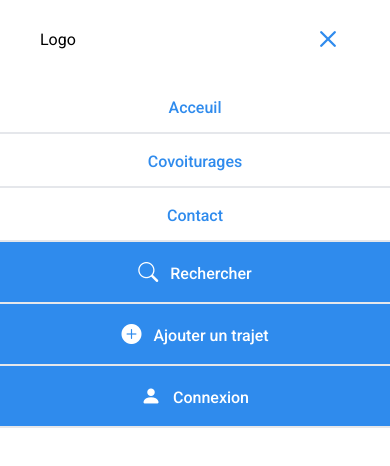
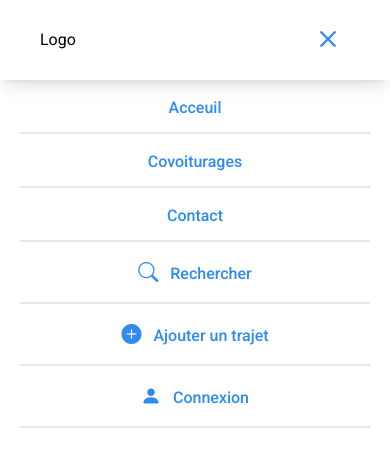
Before and after one commit to julesfremiot/ecoride-v1, a React (Vite) app in the folder ecoride-v1/: page / in a window 390 px wide. Shown: the top 466 px of the page. Built offline with nearby package versions, Linux system fonts and the light colour scheme.

Commit message:
Trying to add lgMenu rotation animation, fixed shadow on mobile menu + made white and added padding

```diff
--- a/ecoride-v1/src/components/NavBar.jsx
+++ b/ecoride-v1/src/components/NavBar.jsx
@@ -4,10 +4,11 @@ import "../componentscss/navbar.css";
 export default function NavBar(){
 
     const [mobileMenu, openMenu] = useState(false);
+    const [lgScreenMenu, openLgMenu] = useState(false);
 
     return (
         <>
-        <nav className="h-20 w-screen fixed top-0 shadow-lg flex items-center justify-between lg:px-20 md:px-5 bg-white">
+        <nav className="z-20 h-20 w-screen fixed top-0 shadow-lg flex items-center justify-between xl:px-20 lg:px-10 md:px-5 bg-white ">
             <div className="flex px-10 w-screen items-center justify-between md:hidden">
                 <div>
                 <span>Logo</span>
@@ -16,50 +17,57 @@ export default function NavBar(){
 
             </div>
             <div className="menu-wrapper hidden md:block">
-                <div className="logo inline lg:mr-20 md:mr-5">Logo</div>
+                <div className="logo inline xl:mr-20 lg:mr-10 md:mr-5">Logo</div>
                 <ul className="inline">
-                <li className="inline-block mr-7 p-2 text-skyBlue hover:text-indigo-800 font-semibold">Acceuil</li>
-                    <li className="inline-block mr-7 p-2 text-skyBlue hover:text-indigo-800 font-semibold">Covoiturages</li>
-                    <li className="inline-block mr-7 p-2 text-skyBlue hover:text-indigo-800 font-semibold">Contact</li>
+                <li className="inline-block xl:mr-16 lg:mr-7 md:mr-4 text-skyBlue hover:text-indigo-800 font-semibold"><a href="/">Acceuil</a></li>
+                    <li className="inline-block xl:mr-16 lg:mr-7 md:mr-4 text-skyBlue hover:text-indigo-800 font-semibold"><a href="/">Covoiturages</a></li>
+                    <li className="inline-block lg:mr-7 md:mr-4 text-skyBlue hover:text-indigo-800 font-semibold"><a href="/">Contact</a></li>
                 </ul>
             </div>
             <div className="action-wrapper hidden md:flex items-center justify-evenly">
+                <a href="/">
                 <span className="font-semibold md:mr-3 lg:mr-10 group">
                 <i className="text-2xl bi bi-search text-skyBlue md:mr-2 lg:mr-4 group-hover:text-indigo-800"></i>
                 <span className="text-skyBlue group-hover:text-indigo-800">Rechercher</span>
                 </span>
+                </a>
+                <a href="/">
                 <span className="font-semibold md:mr-3 lg:mr-10 group">
                 <i className="text-2xl bi bi-plus-circle-fill text-skyBlue md:mr-2 lg:mr-4 group-hover:text-indigo-800"></i>
                 <span className="text-skyBlue group-hover:text-indigo-800">Ajouter un trajet</span>
                 </span>
-                <span className=" font-semibold group">
+                </a>
+                <a onClick={() => {openLgMenu(prevState => !prevState);}}>
+                <span className="font-semibold group">
                 <i className="text-4xl bi bi-person-fill text-skyBlue md:mr-2 lg:mr-4 group-hover:text-indigo-800"></i>
-                <i className="bi bi-chevron-up group-hover:text-indigo-800 text-skyBlue text-xl"></i>
+                <i className="bi bi-chevron-up text-skyBlue text-xl relative transform rotate-45"></i>
                 </span>
+                </a>
             </div>
         </nav>
-        <div>
-            <div className={!mobileMenu ? "fixed top-20 max-h-[500px] w-screen md:hidden transition-all duration-700 overflow-hidden origin-top ease-in-out" : "z-30 fixed top-20 max-h-0 w-screen md:hidden transition-all duration-700 overflow-hidden origin-top ease-in-out"}>
-                <ul className="w-screen text-center">
+        <>
+            <div className={!mobileMenu ? "z-10 fixed top-20 md:hidden transition-all duration-600 overflow-hidden origin-top" : "z-10 fixed top-20 max-h-0 w-screen md:hidden transition-all duration-600 overflow-hidden origin-top"}>
+                <div className="px-5 w-screen h-screen bg-white">
+                    <ul className="text-center">
                         <li className="bg-white pt-4 pb-3 font-medium text-skyBlue border-b-2">Acceuil</li>
                         <li className="bg-white pt-4 pb-3 font-medium text-skyBlue border-b-2">Covoiturages</li>
                         <li className="bg-white pt-4 pb-3 font-medium text-skyBlue border-b-2">Contact</li>
-                    <li className="bg-skyBlue p-4 font-medium text-white border-b-2 hover:bg-indigo-800">
-                        <i className="bi bi-search text-white text-xl mr-3"></i>
+                        <li className="p-4 font-medium text-skyBlue border-b-2 hover:bg-indigo-800">
+                            <i className="bi bi-search text-skyBlue text-xl mr-3"></i>
                             Rechercher
                         </li>
-                    <li className="bg-skyBlue p-4 font-medium text-white border-b-2 hover:bg-indigo-800">
-                        <i className="bi bi-plus-circle-fill text-white text-xl mr-3"></i>
+                        <li className=" p-4 font-medium text-skyBlue border-b-2 hover:text-indigo-800">
+                            <i className="bi bi-plus-circle-fill text-skyBlue text-xl mr-3"></i>
                             Ajouter un trajet
                         </li>
-                    <li className="bg-skyBlue p-4 font-medium text-white border-b-2 hover:bg-indigo-800">
-                        <i className="bi bi-person-fill text-white text-xl mr-3"></i>
+                        <li className=" p-4 font-medium text-skyBlue border-b-2 hover:text-indigo-800">
+                            <i className="bi bi-person-fill text-skyBlue text-xl mr-3"></i>
                             Connexion
                         </li>
                     </ul>
                 </div>
             </div>
-        <div className="w-screen bg-slate-600 mt-20">test</div>
+        </>
     </>
     )
 }
--- a/ecoride-v1/src/index.css
+++ b/ecoride-v1/src/index.css
@@ -1,6 +1,7 @@
 @tailwind base;
 @tailwind components;
 @tailwind utilities;
+
 
 * {
   font-family: "Roboto", sans-serif;
```
Lines whose indentation alone changed are shown as unchanged.
